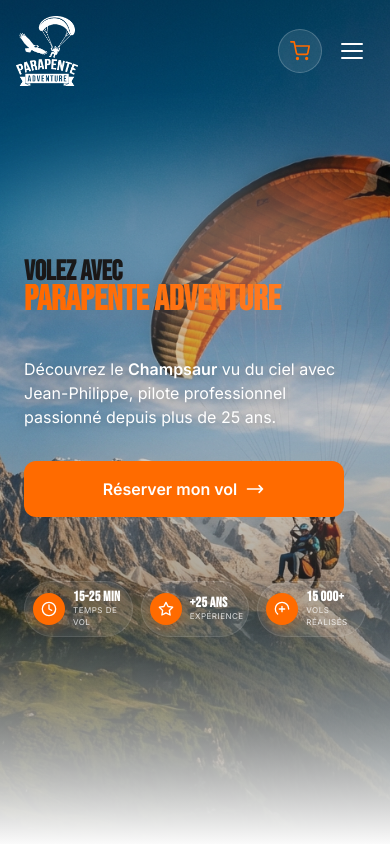
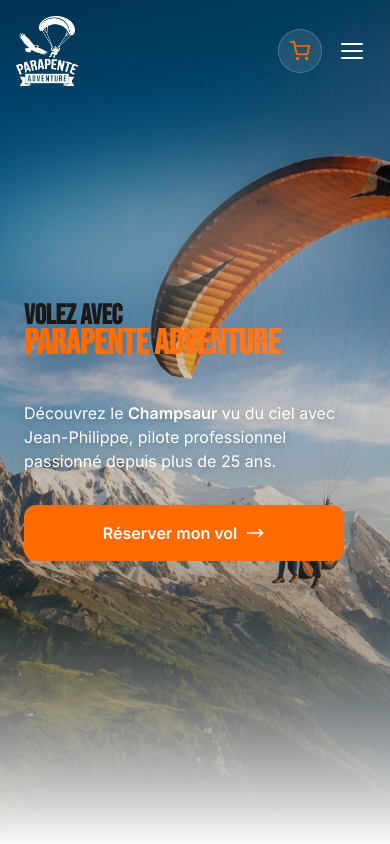
Before and after one commit to parapente-jp/parapente-adventure, a Next.js app: page / in a window 390 px wide. Shown: the top 844 px of the page. Built offline with nearby package versions, Linux system fonts and the light colour scheme; a web font is replaced by a local one.

Commit message:
style: remove stats bar from mobile hero section

```diff
--- a/src/components/sections/Hero.module.css
+++ b/src/components/sections/Hero.module.css
@@ -470,39 +470,6 @@
     }
 
     .statsBar {
-        margin-top: var(--space-8);
-        gap: var(--space-2);
-        padding: 0;
-        justify-content: flex-start;
-    }
-
-    .statItem {
-        width: auto;
-        /* Removed 50% */
-        flex: 1 1 calc(33.333% - var(--space-2));
-        min-width: 100px;
-        padding: var(--space-2);
-        gap: var(--space-2);
-        background: rgba(255, 255, 255, 0.08);
-        border: 1px solid rgba(255, 255, 255, 0.1);
-    }
-
-    .statIconWrapper {
-        width: 32px;
-        height: 32px;
-    }
-
-    .statIconSvg {
-        width: 16px;
-        height: 16px;
-    }
-
-    .statValue {
-        font-size: var(--text-sm);
-        line-height: 1;
-    }
-
-    .statLabel {
-        font-size: 8px;
+        display: none;
     }
 }
```
